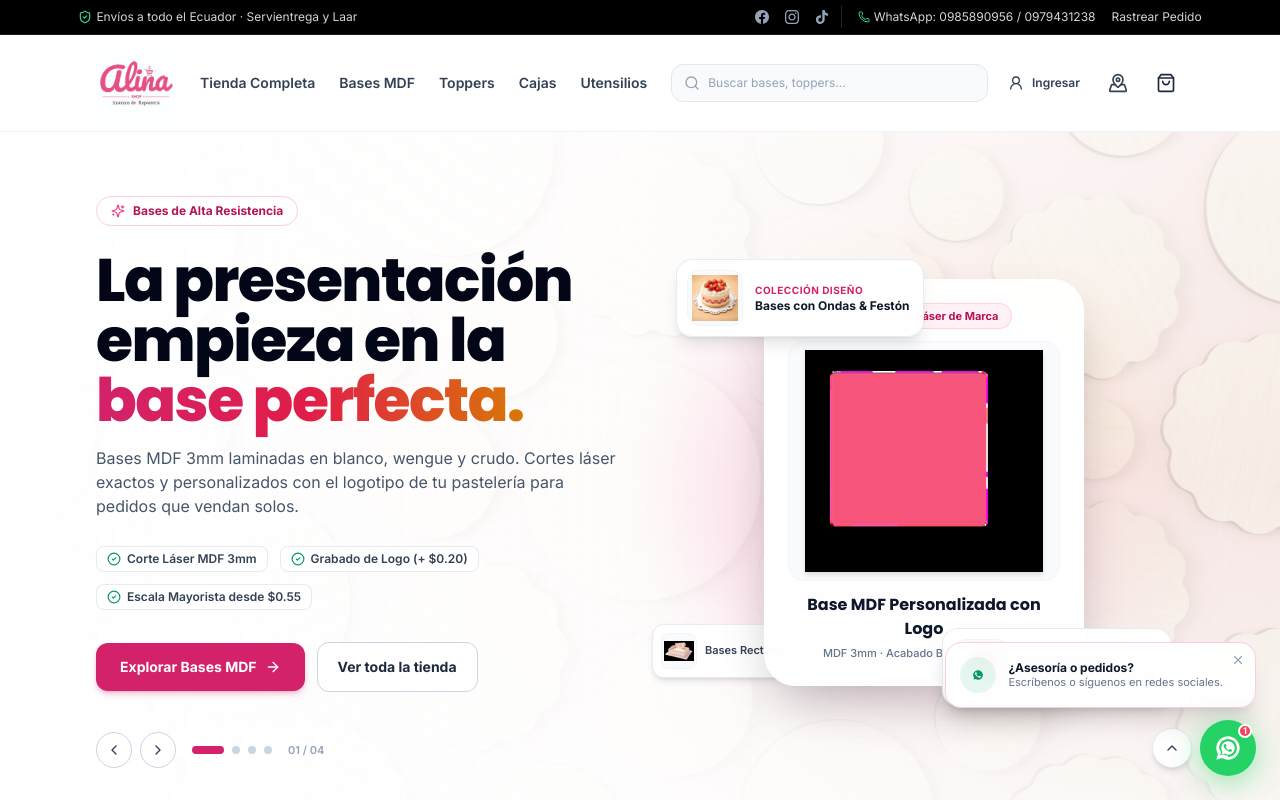
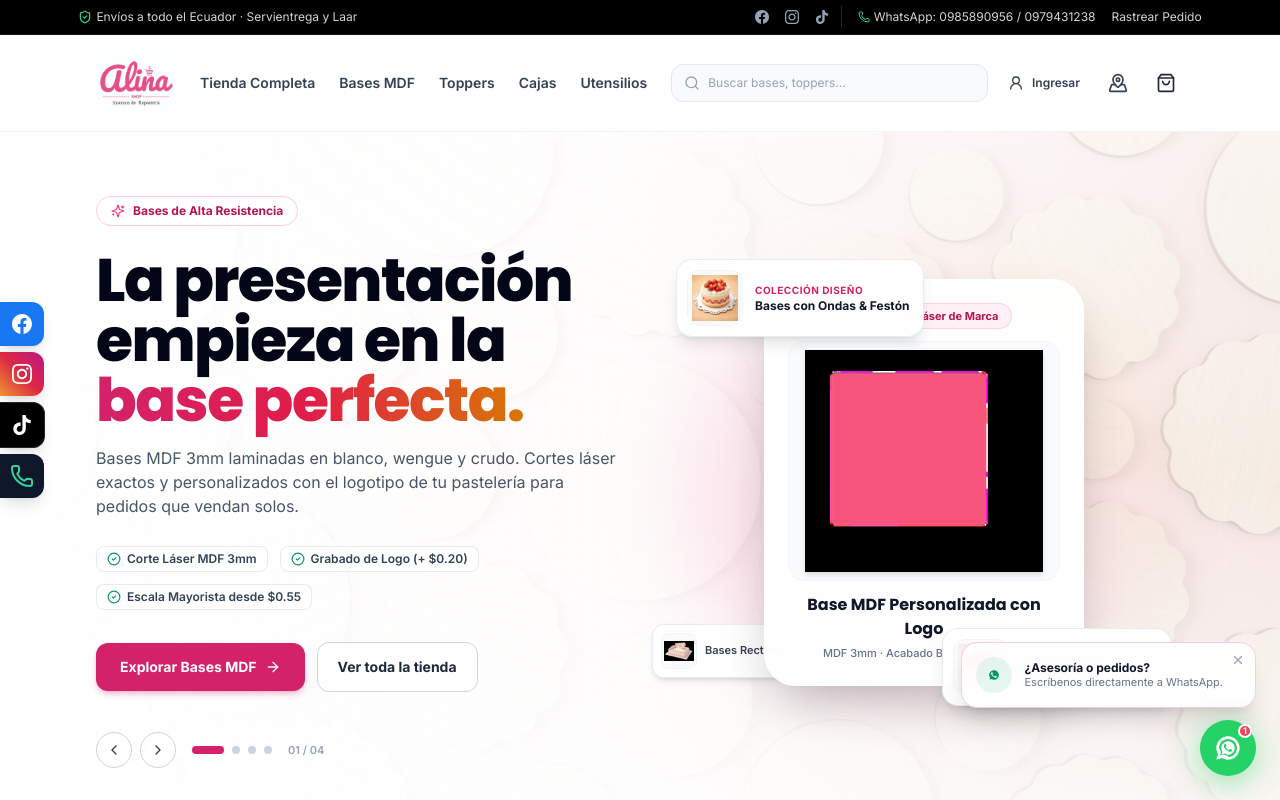
Before and after one commit to WebFixSoluciones/alinashop, a Next.js app: page / in a window 1280 px wide. Shown: the top 800 px of the page. Built offline with nearby package versions, Linux system fonts and the light colour scheme.

Commit message:
feat(layout): move floating social media to left vertical dock and keep WhatsApp independent on bottom right

```diff
--- a/src/components/layout/floating-social.tsx
+++ b/src/components/layout/floating-social.tsx
@@ -2,12 +2,11 @@
 
 import React, { useState, useEffect } from "react";
 import { usePathname } from "next/navigation";
-import { Phone, X, MessageCircle, ChevronUp, ChevronDown } from "lucide-react";
+import { Phone, X } from "lucide-react";
 
 export function FloatingSocial() {
   const pathname = usePathname();
   const [mounted, setMounted] = useState(false);
-  const [isExpanded, setIsExpanded] = useState(false);
   const [tooltipOpen, setTooltipOpen] = useState(true);
 
   useEffect(() => {
@@ -38,56 +37,31 @@
   };
 
   return (
-    <aside aria-label="Canales de atención y redes sociales" className="fixed bottom-6 right-6 z-50 flex flex-col items-end gap-3 pointer-events-auto">
-      {/* Floating Welcome Message Card */}
-      {tooltipOpen && !isExpanded && (
-        <div className="relative flex items-center gap-3 bg-white/95 backdrop-blur-md border border-alina-200 shadow-xl rounded-2xl p-3.5 pr-8 max-w-xs animate-in fade-in slide-in-from-bottom-2 duration-300">
-          <button
-            type="button"
-            onClick={(e) => {
-              e.stopPropagation();
-              setTooltipOpen(false);
-            }}
-            className="absolute top-2 right-2 text-slate-400 hover:text-slate-600 p-0.5 rounded-full transition-colors"
-            title="Cerrar"
-            aria-label="Cerrar mensaje"
-          >
-            <X className="w-3.5 h-3.5" />
-          </button>
-          <div className="w-9 h-9 rounded-full bg-emerald-500/10 flex items-center justify-center shrink-0">
-            <svg className="w-5 h-5 text-emerald-600" viewBox="0 0 24 24" fill="currentColor">
-              <path d="M12.031 6.172c-3.181 0-5.767 2.586-5.768 5.766-.001 1.298.38 2.27 1.019 3.287l-.582 2.128 2.182-.573c.978.58 1.911.928 3.145.929 3.178 0 5.767-2.587 5.768-5.766.001-3.187-2.575-5.77-5.764-5.771zm3.392 8.244c-.144.405-.837.774-1.17.824-.312.045-.694.072-2.182-.544-1.745-.722-2.883-2.493-2.97-2.609-.087-.116-.708-.942-.708-1.796 0-.855.449-1.277.608-1.45.16-.174.348-.217.464-.217.116 0 .232.001.333.006.107.005.25.04.391.378.145.348.493 1.202.536 1.29.043.087.072.188.014.304-.058.116-.087.188-.174.289l-.261.304c-.087.101-.179.209-.077.384.101.174.45 0.742.966 1.202.664.591 1.224.774 1.398.861.174.087.275.072.377-.044.101-.116.435-.506.551-.68.116-.174.232-.145.391-.087.16.058 1.014.478 1.188.565.174.087.29.13.333.203.044.072.044.42-.1.825z" />
-            </svg>
-          </div>
-          <div className="text-xs">
-            <p className="font-bold text-slate-900">¿Asesoría o pedidos?</p>
-            <p className="text-slate-500 text-[11px] leading-tight">
-              Escríbenos o síguenos en redes sociales.
-            </p>
-          </div>
-        </div>
-      )}
-
-      {/* Expanded Social Channels */}
-      <div
-        className={`flex flex-col items-end gap-2.5 transition-all duration-300 ${
-          isExpanded ? "opacity-100 translate-y-0 pointer-events-auto" : "opacity-0 translate-y-4 pointer-events-none hidden"
-        }`}
+    <>
+      {/* ========================================================================= */}
+      {/* 1. REDES SOCIALES FLOTANTES CENTRADAS VERTICALMENTE EN EL LADO IZQUIERDO  */}
+      {/* ========================================================================= */}
+      <aside
+        aria-label="Redes sociales oficiales Alina Shop"
+        className="fixed left-0 top-1/2 -translate-y-1/2 z-40 flex flex-col items-start gap-1.5 pointer-events-auto"
       >
         {/* Facebook */}
         <a
           href="https://facebook.com/alinashop.ec"
           target="_blank"
           rel="noopener noreferrer"
-          className="flex items-center gap-2.5 bg-[#1877F2] text-white px-3 py-2 rounded-full shadow-lg hover:bg-[#166fe5] transition-all hover:scale-105 group text-xs font-semibold"
-          title="Síguenos en Facebook"
+          aria-label="Facebook Alina Shop"
+          title="Visitar Facebook Alina Shop"
+          className="group flex items-center bg-[#1877F2] hover:bg-[#166fe5] text-white rounded-r-xl shadow-lg transition-all duration-300 hover:shadow-xl hover:translate-x-1"
         >
-          <span className="hidden sm:inline text-[11px] pl-1 font-medium">Facebook Alina Shop</span>
-          <div className="w-8 h-8 rounded-full bg-white/20 flex items-center justify-center">
-            <svg className="w-4 h-4 fill-current" viewBox="0 0 24 24">
-              <path d="M24 12.073c0-6.627-5.373-12-12-12s-12 5.373-12 12c0 5.99 4.388 10.954 10.125 11.854v-8.385H7.078v-3.47h3.047V9.43c0-3.007 1.792-4.669 4.533-4.669 1.312 0 2.686.235 2.686.235v2.953H15.83c-1.491 0-1.956.925-1.956 1.874v2.25h3.328l-.532 3.47h-2.796v8.385C19.612 23.027 24 18.062 24 12.073z"/>
+          <div className="size-11 flex items-center justify-center shrink-0">
+            <svg className="size-5 fill-current" viewBox="0 0 24 24">
+              <path d="M24 12.073c0-6.627-5.373-12-12-12s-12 5.373-12 12c0 5.99 4.388 10.954 10.125 11.854v-8.385H7.078v-3.47h3.047V9.43c0-3.007 1.792-4.669 4.533-4.669 1.312 0 2.686.235 2.686.235v2.953H15.83c-1.491 0-1.956.925-1.956 1.874v2.25h3.328l-.532 3.47h-2.796v8.385C19.612 23.027 24 18.062 24 12.073z" />
             </svg>
           </div>
+          <span className="max-w-0 overflow-hidden whitespace-nowrap text-xs font-bold transition-all duration-300 ease-in-out group-hover:max-w-xs group-hover:pr-3.5">
+            Facebook
+          </span>
         </a>
 
         {/* Instagram */}
@@ -95,15 +69,18 @@
           href="https://instagram.com/alinashop.ec"
           target="_blank"
           rel="noopener noreferrer"
-          className="flex items-center gap-2.5 bg-gradient-to-r from-[#f09433] via-[#dc2743] to-[#bc1888] text-white px-3 py-2 rounded-full shadow-lg hover:opacity-95 transition-all hover:scale-105 group text-xs font-semibold"
-          title="Síguenos en Instagram"
+          aria-label="Instagram Alina Shop"
+          title="Visitar Instagram @alinashop.ec"
+          className="group flex items-center bg-gradient-to-tr from-[#f09433] via-[#dc2743] to-[#bc1888] hover:opacity-95 text-white rounded-r-xl shadow-lg transition-all duration-300 hover:shadow-xl hover:translate-x-1"
         >
-          <span className="hidden sm:inline text-[11px] pl-1 font-medium">Instagram @alinashop.ec</span>
-          <div className="w-8 h-8 rounded-full bg-white/20 flex items-center justify-center">
-            <svg className="w-4 h-4 fill-current" viewBox="0 0 24 24">
-              <path d="M12 2.163c3.204 0 3.584.012 4.85.07 3.252.148 4.771 1.691 4.919 4.919.058 1.265.069 1.645.069 4.849 0 3.205-.012 3.584-.069 4.849-.149 3.225-1.664 4.771-4.919 4.919-1.266.058-1.644.07-4.85.07-3.204 0-3.584-.012-4.849-.07-3.26-.149-4.771-1.699-4.919-4.92-.058-1.265-.07-1.644-.07-4.849 0-3.204.013-3.583.07-4.849.149-3.227 1.664-4.771 4.919-4.919 1.266-.057 1.645-.069 4.849-.069zm0-2.163c-3.259 0-3.667.014-4.947.072-4.358.2-6.78 2.618-6.98 6.98-.059 1.281-.073 1.689-.073 4.948 0 3.259.014 3.668.072 4.948.2 4.358 2.618 6.78 6.98 6.98 1.281.058 1.689.072 4.948.072 3.259 0 3.668-.014 4.948-.072 4.354-.2 6.782-2.618 6.979-6.98.059-1.28.073-1.689.073-4.948 0-3.259-.014-3.667-.072-4.947-.196-4.354-2.617-6.78-6.979-6.98-1.281-.059-1.69-.073-4.949-.073zm0 5.838c-3.403 0-6.162 2.759-6.162 6.162s2.759 6.163 6.162 6.163 6.162-2.759 6.162-6.163c0-3.403-2.759-6.162-6.162-6.162zm0 10.162c-2.209 0-4-1.79-4-4 0-2.209 1.791-4 4-4s4 1.791 4 4c0 2.21-1.791 4-4 4zm6.406-11.845c-.796 0-1.441.645-1.441 1.44s.645 1.44 1.441 1.44c.795 0 1.439-.645 1.439-1.44s-.644-1.44-1.441-1.44z"/>
+          <div className="size-11 flex items-center justify-center shrink-0">
+            <svg className="size-5 fill-current" viewBox="0 0 24 24">
+              <path d="M12 2.163c3.204 0 3.584.012 4.85.07 3.252.148 4.771 1.691 4.919 4.919.058 1.265.069 1.645.069 4.849 0 3.205-.012 3.584-.069 4.849-.149 3.225-1.664 4.771-4.919 4.919-1.266.058-1.644.07-4.85.07-3.204 0-3.584-.012-4.849-.07-3.26-.149-4.771-1.699-4.919-4.92-.058-1.265-.07-1.644-.07-4.849 0-3.204.013-3.583.07-4.849.149-3.227 1.664-4.771 4.919-4.919 1.266-.057 1.645-.069 4.849-.069zm0-2.163c-3.259 0-3.667.014-4.947.072-4.358.2-6.78 2.618-6.98 6.98-.059 1.281-.073 1.689-.073 4.948 0 3.259.014 3.668.072 4.948.2 4.358 2.618 6.78 6.98 6.98 1.281.058 1.689.072 4.948.072 3.259 0 3.668-.014 4.948-.072 4.354-.2 6.782-2.618 6.979-6.98.059-1.28.073-1.689.073-4.948 0-3.259-.014-3.667-.072-4.947-.196-4.354-2.617-6.78-6.979-6.98-1.281-.059-1.69-.073-4.949-.073zm0 5.838c-3.403 0-6.162 2.759-6.162 6.162s2.759 6.163 6.162 6.163 6.162-2.759 6.162-6.163c0-3.403-2.759-6.162-6.162-6.162zm0 10.162c-2.209 0-4-1.79-4-4 0-2.209 1.791-4 4-4s4 1.791 4 4c0 2.21-1.791 4-4 4zm6.406-11.845c-.796 0-1.441.645-1.441 1.44s.645 1.44 1.441 1.44c.795 0 1.439-.645 1.439-1.44s-.644-1.44-1.439-1.44z" />
             </svg>
           </div>
+          <span className="max-w-0 overflow-hidden whitespace-nowrap text-xs font-bold transition-all duration-300 ease-in-out group-hover:max-w-xs group-hover:pr-3.5">
+            Instagram
+          </span>
         </a>
 
         {/* TikTok */}
@@ -111,65 +88,94 @@
           href="https://tiktok.com/@alinashop.ec"
           target="_blank"
           rel="noopener noreferrer"
-          className="flex items-center gap-2.5 bg-slate-950 text-white px-3 py-2 rounded-full shadow-lg hover:bg-slate-800 transition-all hover:scale-105 group text-xs font-semibold"
-          title="Síguenos en TikTok"
+          aria-label="TikTok Alina Shop"
+          title="Visitar TikTok @alinashop.ec"
+          className="group flex items-center bg-black hover:bg-neutral-900 border-r border-t border-b border-neutral-800 text-white rounded-r-xl shadow-lg transition-all duration-300 hover:shadow-xl hover:translate-x-1"
         >
-          <span className="hidden sm:inline text-[11px] pl-1 font-medium">TikTok @alinashop.ec</span>
-          <div className="w-8 h-8 rounded-full bg-white/10 flex items-center justify-center">
-            <svg className="w-4 h-4 fill-current" viewBox="0 0 24 24">
-              <path d="M12.525.02c1.31-.02 2.61-.01 3.91-.02.08 1.53.63 3.09 1.75 4.17 1.12 1.11 2.7 1.62 4.24 1.79v4.03c-1.44-.05-2.89-.35-4.2-.97-.57-.26-1.1-.59-1.62-.93-.01 2.92.01 5.84-.02 8.75-.08 1.4-.54 2.79-1.35 3.94-1.31 1.92-3.58 3.17-5.91 3.21-1.43.08-2.86-.31-4.08-1.03-2.02-1.19-3.44-3.37-3.65-5.71-.02-.5-.03-1-.01-1.49.18-1.9 1.12-3.72 2.58-4.96 1.66-1.44 3.98-2.13 6.15-1.72.02 1.48-.04 2.96-.04 4.44-.99-.32-2.15-.23-3.02.37-.63.41-1.11 1.04-1.36 1.75-.21.51-.24 1.07-.14 1.61.24 1.64 1.82 3.02 3.5 2.87 1.12-.01 2.19-.66 2.77-1.61.19-.33.4-.67.41-1.06.1-1.79.06-3.57.07-5.36.01-4.03-.01-8.05.02-12.07z"/>
+          <div className="size-11 flex items-center justify-center shrink-0">
+            <svg className="size-5 fill-current" viewBox="0 0 24 24">
+              <path d="M12.525.02c1.31-.02 2.61-.01 3.91-.02.08 1.53.63 3.09 1.75 4.17 1.12 1.11 2.7 1.62 4.24 1.79v4.03c-1.44-.05-2.89-.35-4.2-.97-.57-.26-1.1-.59-1.62-.93-.01 2.92.01 5.84-.02 8.75-.08 1.4-.54 2.79-1.35 3.94-1.31 1.92-3.58 3.17-5.91 3.21-1.43.08-2.86-.31-4.08-1.03-2.02-1.19-3.44-3.37-3.65-5.71-.02-.5-.03-1-.01-1.49.18-1.9 1.12-3.72 2.58-4.96 1.66-1.44 3.98-2.13 6.15-1.72.02 1.48-.04 2.96-.04 4.44-.99-.32-2.15-.23-3.02.37-.63.41-1.11 1.04-1.36 1.75-.21.51-.24 1.07-.14 1.61.24 1.64 1.82 3.02 3.5 2.87 1.12-.01 2.19-.66 2.77-1.61.19-.33.4-.67.41-1.06.1-1.79.06-3.57.07-5.36.01-4.03-.01-8.05.02-12.07z" />
             </svg>
           </div>
+          <span className="max-w-0 overflow-hidden whitespace-nowrap text-xs font-bold transition-all duration-300 ease-in-out group-hover:max-w-xs group-hover:pr-3.5">
+            TikTok
+          </span>
         </a>
 
-        {/* Llamada Telefónica */}
+        {/* Teléfono / Llamar */}
         <a
           href="tel:0985890956"
-          className="flex items-center gap-2.5 bg-slate-900 text-white px-3 py-2 rounded-full shadow-lg hover:bg-slate-800 transition-all hover:scale-105 group text-xs font-semibold"
-          title="Llamar a taller"
+          aria-label="Llamar a taller Alina Shop"
+          title="Llamar: 0985890956"
+          className="group flex items-center bg-slate-900 hover:bg-slate-800 text-white rounded-r-xl shadow-lg transition-all duration-300 hover:shadow-xl hover:translate-x-1"
         >
-          <span className="hidden sm:inline text-[11px] pl-1 font-medium">Llamar: 0985890956</span>
-          <div className="w-8 h-8 rounded-full bg-white/10 flex items-center justify-center">
-            <Phone className="w-4 h-4 text-emerald-400" />
+          <div className="size-11 flex items-center justify-center shrink-0">
+            <Phone className="size-4.5 text-emerald-400" />
           </div>
+          <span className="max-w-0 overflow-hidden whitespace-nowrap text-xs font-bold transition-all duration-300 ease-in-out group-hover:max-w-xs group-hover:pr-3.5">
+            0985890956
+          </span>
         </a>
-      </div>
+      </aside>
 
-      {/* Main Buttons Row: Toggle Channels + WhatsApp Pulse */}
-      <div className="flex items-center gap-2">
-        {/* Toggle More Social Channels */}
-        <button
-          type="button"
-          onClick={() => setIsExpanded(!isExpanded)}
-          className="flex items-center justify-center w-10 h-10 rounded-full bg-white border border-slate-200 text-slate-700 shadow-md hover:bg-slate-50 transition-all hover:scale-105"
-          title={isExpanded ? "Ocultar redes" : "Ver redes sociales"}
-          aria-label={isExpanded ? "Ocultar redes" : "Ver redes sociales"}
-        >
-          {isExpanded ? <ChevronDown className="w-4 h-4" /> : <ChevronUp className="w-4 h-4" />}
-        </button>
+      {/* ========================================================================= */}
+      {/* 2. BOTÓN DE WHATSAPP FLOTANTE INDEPENDIENTE EN ESQUINA INFERIOR DERECHA    */}
+      {/* ========================================================================= */}
+      <aside
+        aria-label="Atención por WhatsApp"
+        className="fixed bottom-6 right-6 z-50 flex flex-col items-end gap-3 pointer-events-auto"
+      >
+        {/* Floating Welcome Message Card */}
+        {tooltipOpen && (
+          <div className="relative flex items-center gap-3 bg-white/95 backdrop-blur-md border border-alina-200 shadow-xl rounded-2xl p-3.5 pr-8 max-w-xs animate-in fade-in slide-in-from-bottom-2 duration-300">
+            <button
+              type="button"
+              onClick={(e) => {
+                e.stopPropagation();
+                setTooltipOpen(false);
+              }}
+              className="absolute top-2 right-2 text-slate-400 hover:text-slate-600 p-0.5 rounded-full transition-colors"
+              title="Cerrar"
+              aria-label="Cerrar mensaje"
+            >
+              <X className="size-3.5" />
+            </button>
+            <div className="size-9 rounded-full bg-emerald-500/10 flex items-center justify-center shrink-0">
+              <svg className="size-5 text-emerald-600" viewBox="0 0 24 24" fill="currentColor">
+                <path d="M12.031 6.172c-3.181 0-5.767 2.586-5.768 5.766-.001 1.298.38 2.27 1.019 3.287l-.582 2.128 2.182-.573c.978.58 1.911.928 3.145.929 3.178 0 5.767-2.587 5.768-5.766.001-3.187-2.575-5.77-5.764-5.771zm3.392 8.244c-.144.405-.837.774-1.17.824-.312.045-.694.072-2.182-.544-1.745-.722-2.883-2.493-2.97-2.609-.087-.116-.708-.942-.708-1.796 0-.855.449-1.277.608-1.45.16-.174.348-.217.464-.217.116 0 .232.001.333.006.107.005.25.04.391.378.145.348.493 1.202.536 1.29.043.087.072.188.014.304-.058.116-.087.188-.174.289l-.261.304c-.087.101-.179.209-.077.384.101.174.45 0.742.966 1.202.664.591 1.224.774 1.398.861.174.087.275.072.377-.044.101-.116.435-.506.551-.68.116-.174.232-.145.391-.087.16.058 1.014.478 1.188.565.174.087.29.13.333.203.044.072.044.42-.1.825z" />
+              </svg>
+            </div>
+            <div className="text-xs">
+              <p className="font-bold text-slate-900">¿Asesoría o pedidos?</p>
+              <p className="text-slate-500 text-[11px] leading-tight">
+                Escríbenos directamente a WhatsApp.
+              </p>
+            </div>
+          </div>
+        )}
 
         {/* Primary WhatsApp Floating Button */}
         <button
           type="button"
           onClick={handleWhatsAppClick}
           aria-label="Escribir por WhatsApp"
-          className="relative flex items-center justify-center w-14 h-14 rounded-full bg-[#25D366] text-white shadow-[0_6px_28px_rgba(37,211,102,0.45)] hover:bg-[#20bd5a] hover:scale-105 active:scale-95 transition-all duration-200"
+          className="relative flex items-center justify-center size-14 rounded-full bg-[#25D366] text-white shadow-[0_6px_28px_rgba(37,211,102,0.45)] hover:bg-[#20bd5a] hover:scale-105 active:scale-95 transition-all duration-200"
         >
           {/* Animated ping ring */}
           <span className="absolute -inset-1 rounded-full bg-[#25D366]/40 animate-ping opacity-60 pointer-events-none" />
 
           {/* WhatsApp SVG Icon */}
-          <svg className="w-7 h-7 fill-current relative z-10" viewBox="0 0 24 24">
+          <svg className="size-7 fill-current relative z-10" viewBox="0 0 24 24">
             <path d="M12.031 6.172c-3.181 0-5.767 2.586-5.768 5.766-.001 1.298.38 2.27 1.019 3.287l-.582 2.128 2.182-.573c.978.58 1.911.928 3.145.929 3.178 0 5.767-2.587 5.768-5.766.001-3.187-2.575-5.77-5.764-5.771zm3.392 8.244c-.144.405-.837.774-1.17.824-.312.045-.694.072-2.182-.544-1.745-.722-2.883-2.493-2.97-2.609-.087-.116-.708-.942-.708-1.796 0-.855.449-1.277.608-1.45.16-.174.348-.217.464-.217.116 0 .232.001.333.006.107.005.25.04.391.378.145.348.493 1.202.536 1.29.043.087.072.188.014.304-.058.116-.087.188-.174.289l-.261.304c-.087.101-.179.209-.077.384.101.174.45 0.742.966 1.202.664.591 1.224.774 1.398.861.174.087.275.072.377-.044.101-.116.435-.506.551-.68.116-.174.232-.145.391-.087.16.058 1.014.478 1.188.565.174.087.29.13.333.203.044.072.044.42-.1.825z" />
             <path d="M12 2C6.477 2 2 6.477 2 12c0 1.891.524 3.662 1.435 5.178L2 22l4.981-1.398A9.957 9.957 0 0012 22c5.523 0 10-4.477 10-10S17.523 2 12 2zm.031 16.666c-1.353 0-2.628-.396-3.714-1.077l-.266-.164-2.766.726.738-2.695-.18-.287A7.625 7.625 0 014.375 12c0-4.223 3.435-7.658 7.656-7.658 4.22 0 7.655 3.435 7.656 7.658 0 4.223-3.435 7.666-7.656 7.666z" />
           </svg>
 
-          {/* Active online dot */}
-          <span className="absolute top-1 right-1 w-3.5 h-3.5 bg-rose-500 border-2 border-white rounded-full flex items-center justify-center text-[9px] font-bold">
+          {/* Active online notification badge */}
+          <span className="absolute top-1 right-1 size-3.5 bg-rose-500 border-2 border-white rounded-full flex items-center justify-center text-[9px] font-bold">
             1
           </span>
         </button>
-      </div>
-    </aside>
+      </aside>
+    </>
   );
 }
```
